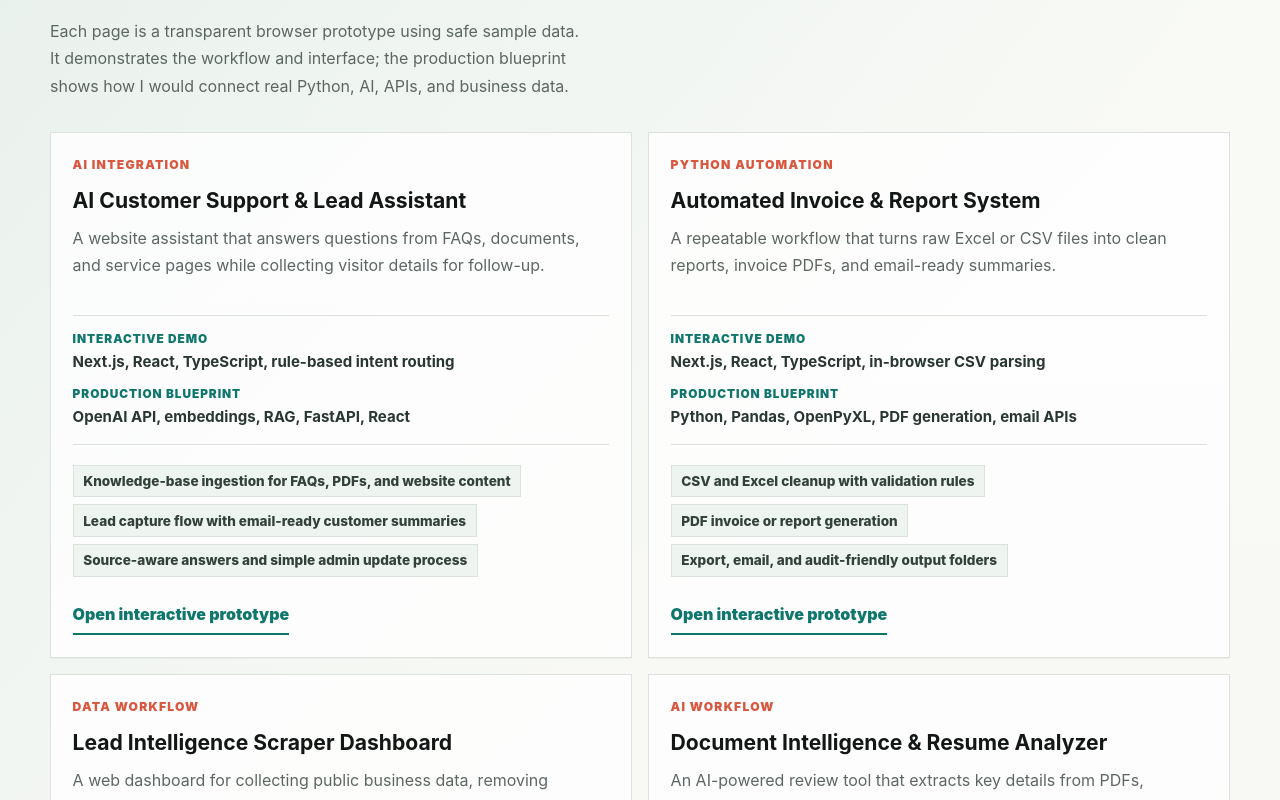
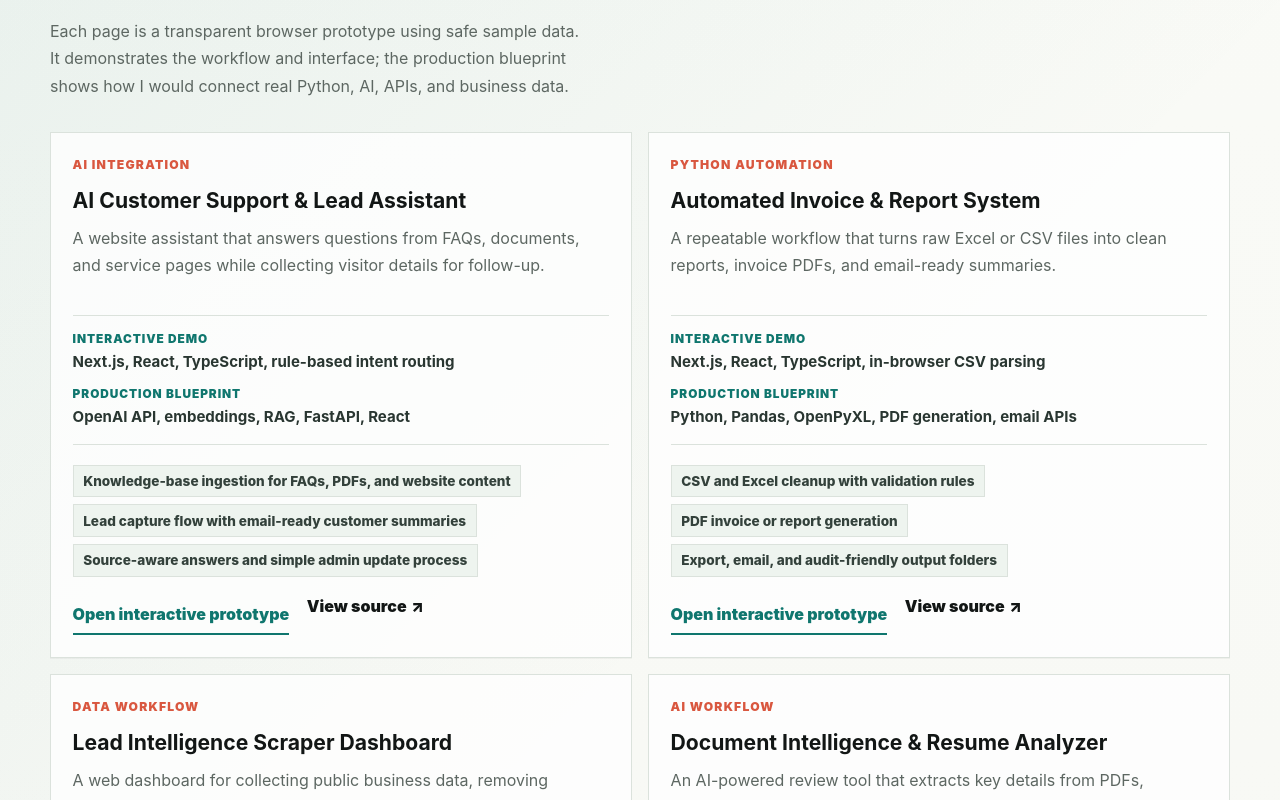
Before and after one commit to rongali-commits/rongali-chaitanya-portfolio, a Next.js app: page / in a window 1280 px wide. Shown: the part 1160-1960 px from the top of the page. Built offline with nearby package versions, Linux system fonts and the light colour scheme.

Commit message:
Link public project repositories (#2)
Co-authored-by: rongali-commits <207537549+rongali-commits@users.noreply.github.com>

```diff
--- a/app/globals.css
+++ b/app/globals.css
@@ -486,11 +486,17 @@ li {
 }
 
 .project-card:hover,
-.project-card:focus-visible {
+.project-card:focus-within {
   border-color: rgba(15, 118, 110, 0.45);
   box-shadow: var(--shadow);
   transform: translateY(-3px);
-  outline: none;
+}
+
+.project-card-content {
+  display: flex;
+  flex: 1;
+  flex-direction: column;
+  color: inherit;
 }
 
 .project-label {
@@ -528,6 +534,13 @@ li {
   margin-top: auto;
 }
 
+.project-card-actions {
+  display: flex;
+  flex-wrap: wrap;
+  align-items: center;
+  gap: 0.9rem 1.1rem;
+}
+
 .project-cta {
   display: inline-flex;
   width: fit-content;
@@ -537,6 +550,19 @@ li {
   border-bottom: 2px solid var(--teal);
   color: var(--teal);
   font-weight: 900;
+}
+
+.project-source {
+  display: inline-flex;
+  min-height: 2.55rem;
+  align-items: center;
+  gap: 0.28rem;
+  color: var(--ink);
+  font-weight: 900;
+}
+
+.project-source:hover {
+  color: var(--teal);
 }
 
 .engagements {
--- a/app/page.tsx
+++ b/app/page.tsx
@@ -221,13 +221,8 @@ export default function Home() {
         </div>
         <div className="project-grid">
           {internalProjects.map((project) => (
-            <a
-              className="project-card"
-              href={project.href}
-              key={project.title}
-              rel={project.external ? "noreferrer" : undefined}
-              target={project.external ? "_blank" : undefined}
-            >
+            <article className="project-card" key={project.title}>
+              <a className="project-card-content" href={project.href}>
                 <p className="project-label">{project.label}</p>
                 <h3>{project.title}</h3>
                 <p>{project.summary}</p>
@@ -246,10 +241,23 @@ export default function Home() {
                     <li key={item}>{item}</li>
                   ))}
                 </ul>
-              <span className="project-cta">
-                {project.external ? "Open live website" : "Open interactive prototype"}
-              </span>
               </a>
+              <div className="project-card-actions">
+                <a className="project-cta" href={project.href}>
+                  Open interactive prototype
+                </a>
+                {project.repository && (
+                  <a
+                    className="project-source"
+                    href={project.repository}
+                    rel="noreferrer"
+                    target="_blank"
+                  >
+                    View source <span aria-hidden="true">↗</span>
+                  </a>
+                )}
+              </div>
+            </article>
           ))}
         </div>
       </section>
--- a/app/projects/data.ts
+++ b/app/projects/data.ts
@@ -8,6 +8,7 @@ export type ProjectShowcase = {
   deliverables: string[];
   outcome: string;
   href: string;
+  repository?: string;
   external?: boolean;
   challenge?: string;
   solution?: string;
@@ -33,6 +34,7 @@ export const projectShowcases: ProjectShowcase[] = [
     outcome:
       "Ideal for service businesses that want fewer repeated replies and better qualified website enquiries.",
     href: "/projects/ai-support-chatbot",
+    repository: "https://github.com/rongali-commits/support-lead-assistant",
     challenge:
       "Small businesses answer the same customer questions every day, but most visitors still leave before contacting the team.",
     solution:
@@ -62,6 +64,7 @@ export const projectShowcases: ProjectShowcase[] = [
     outcome:
       "Built for teams spending hours every week on spreadsheet formatting, reconciliation, and recurring reports.",
     href: "/projects/invoice-report-automation",
+    repository: "https://github.com/rongali-commits/invoice-report-automation",
     challenge:
       "Manual spreadsheet cleanup is slow, inconsistent, and easy to break when the source file changes.",
     solution:
@@ -91,6 +94,7 @@ export const projectShowcases: ProjectShowcase[] = [
     outcome:
       "Useful for agencies, recruiters, real estate teams, and small sales teams that need cleaner prospect lists.",
     href: "/projects/lead-intelligence-dashboard",
+    repository: "https://github.com/rongali-commits/lead-intelligence-pipeline",
     challenge:
       "Sales teams often collect leads manually from public sources, then spend more time cleaning duplicates than contacting prospects.",
     solution:
```
Also changed, not shown: app/projects/[slug]/page.tsx (+10 -0 lines). Lines whose indentation alone changed are shown as unchanged.
